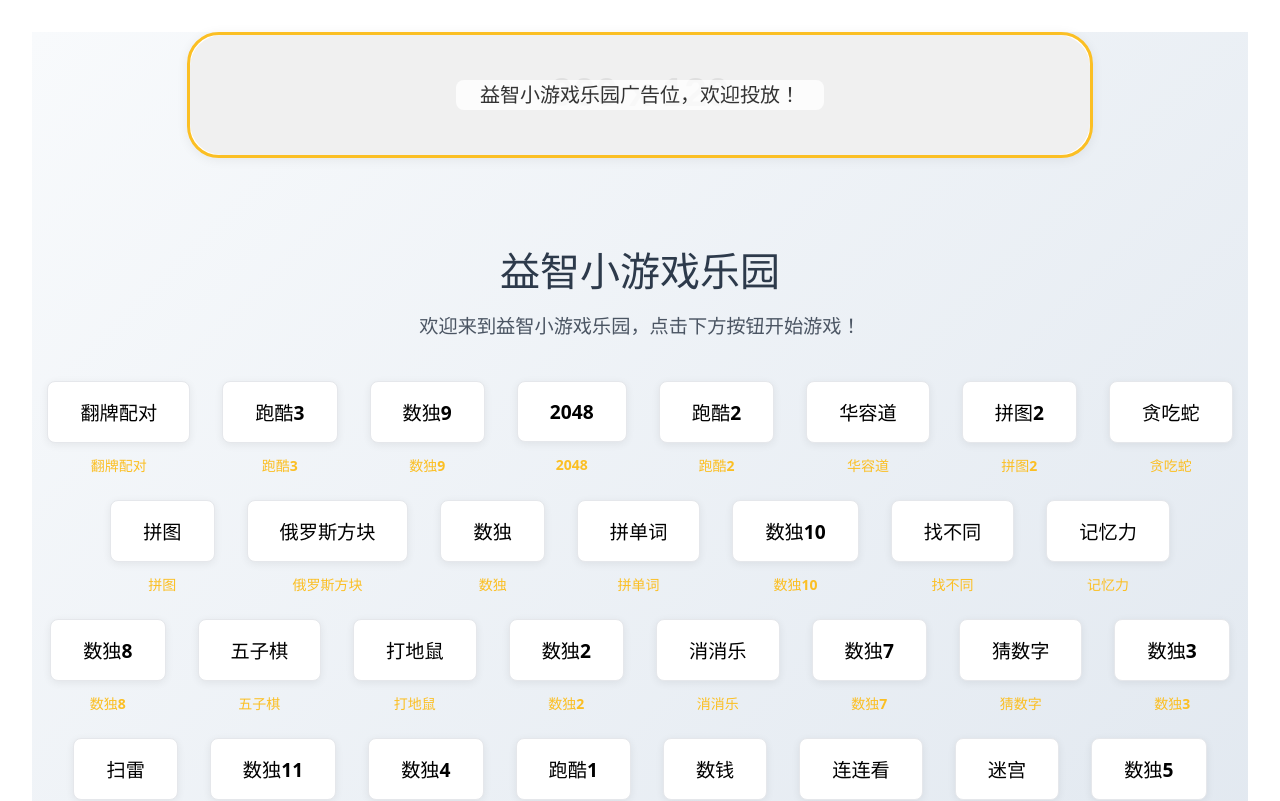
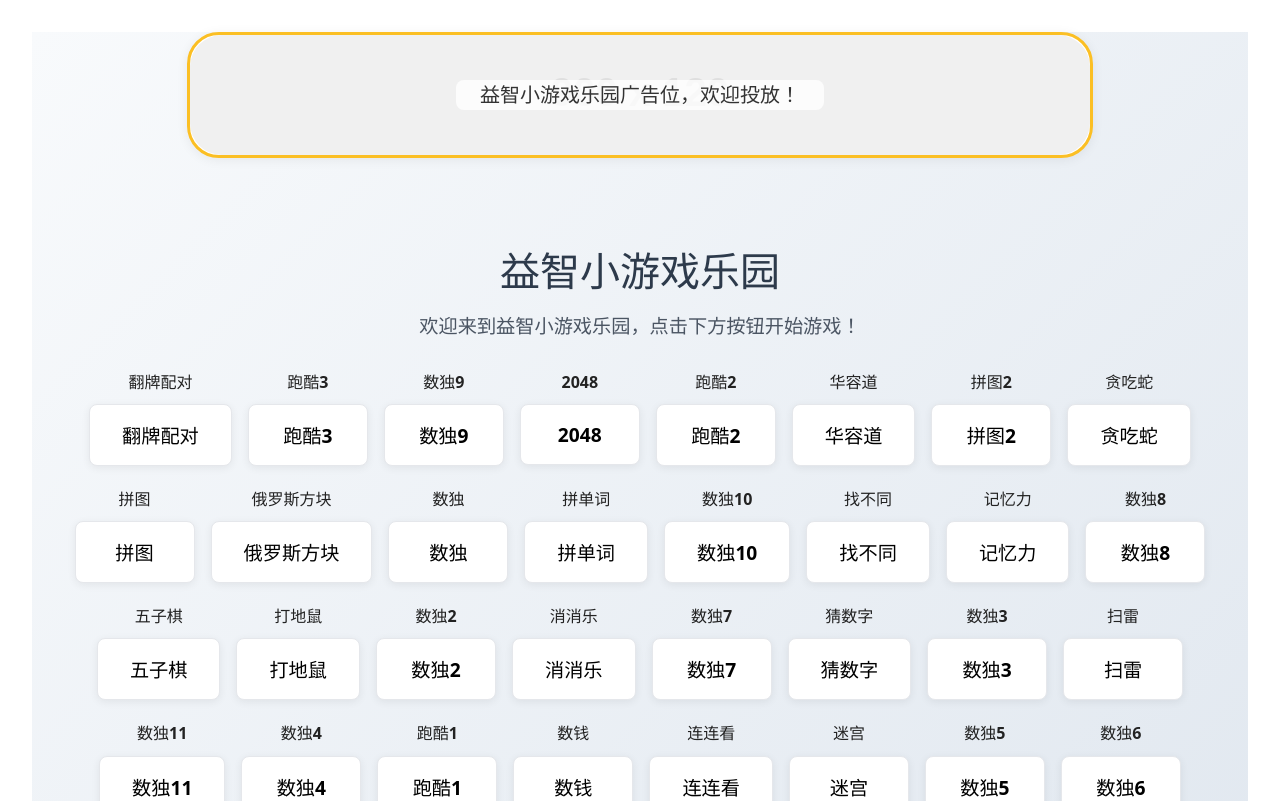
Before and after one commit to 371920029173/game, a React (Vite) app: page / in a window 1280 px wide. Shown: the top 801 px of the page. Built offline with nearby package versions, Linux system fonts and the light colour scheme.

Commit message:
style: 游戏名称上移为黑色，页面自适应优化，减少黑边

```diff
--- a/src/App.jsx
+++ b/src/App.jsx
@@ -112,23 +112,23 @@ function Home() {
   const allGames = Array.from({ length: 35 }, (_, i) => i + 1);
   const shuffled = shuffle(allGames);
   return (
-    <div style={{ minHeight: '100vh', background: 'linear-gradient(135deg,#f8fafc 0%,#e0e7ef 100%)', paddingBottom: 40 }}>
+    <div style={{ minHeight: '100vh', background: 'linear-gradient(135deg,#f8fafc 0%,#e0e7ef 100%)', paddingBottom: 40, boxSizing: 'border-box' }}>
       <AdBanner />
       <div style={{ textAlign: 'center', padding: '2rem 0' }}>
         <h1 style={{ fontSize: '2.5rem', fontWeight: 800, color: '#2d3a4b', marginBottom: 8 }}>益智小游戏乐园</h1>
         <p style={{ color: '#4b5563', fontSize: '1.2rem', marginBottom: 32 }}>欢迎来到益智小游戏乐园，点击下方按钮开始游戏！</p>
         <div style={{ display: 'flex', flexWrap: 'wrap', justifyContent: 'center', gap: '1rem', marginTop: '2rem' }}>
           {shuffled.map((num, i) => (
-            <div key={i} style={{display:'flex',flexDirection:'column',alignItems:'center'}}>
-              <a href={`#/game/${num}`} style={{ textDecoration: 'none' }}>
+            <div key={i} style={{display:'flex',flexDirection:'column',alignItems:'center', minWidth: 120}}>
+              <span style={{marginBottom:4, color:'#222', fontWeight:700, fontSize:16, lineHeight:'1.2'}}>{gameNames[num-1] || `游戏${num}`}</span>
+              <a href={`#/game/${num}`} style={{ textDecoration: 'none', width: '100%' }}>
                 <button aria-label={gameNames[num-1] || `游戏${num}`} title={gameNames[num-1] || `游戏${num}`}
-                  style={{ padding: '1rem 2rem', fontSize: '1.2rem', borderRadius: '8px', margin: '0.5rem', cursor: 'pointer', background: '#fff', boxShadow: '0 2px 8px #0001', border: '1px solid #e5e7eb', transition: 'transform .2s', fontWeight: 600 }}
+                  style={{ width: '100%', minWidth: 100, padding: '1rem 2rem', fontSize: '1.2rem', borderRadius: '8px', margin: '0.5rem 0', cursor: 'pointer', background: '#fff', boxShadow: '0 2px 8px #0001', border: '1px solid #e5e7eb', transition: 'transform .2s', fontWeight: 600 }}
                   onMouseOver={e => e.currentTarget.style.transform = 'scale(1.08)'}
                   onMouseOut={e => e.currentTarget.style.transform = 'scale(1)'}>
                   {gameNames[num-1] || `游戏${num}`}
                 </button>
               </a>
-              <span style={{marginTop:4, color:'#fbbf24', fontWeight:600, fontSize:14}}>{gameNames[num-1] || `游戏${num}`}</span>
             </div>
           ))}
         </div>
@@ -207,24 +207,20 @@ function GamePage() {
   // 顶部广告图片
   const adUrlH = (n) => `https://via.placeholder.com/900x80?text=广告${n}`;
   return (
-    <div style={{ minHeight: '100vh', background: 'linear-gradient(135deg,#f8fafc 0%,#e0e7ef 100%)', padding: 0 }}>
+    <div style={{ minHeight: '100vh', minWidth: 0, background: 'linear-gradient(135deg,#f8fafc 0%,#e0e7ef 100%)', padding: 0, boxSizing: 'border-box', display: 'flex', flexDirection: 'column', alignItems: 'center' }}>
       {/* 顶部广告 */}
-      <div style={{ width: '100%', maxWidth: 900, margin: '0 auto', marginTop: 24, borderRadius: 24, overflow: 'hidden', border: '3px solid #fbbf24' }}>
-        <img src={adUrlH(1)} alt="顶部广告" style={{ width: '100%', borderRadius: 24 }} />
+      <div style={{ width: '100%', maxWidth: 900, margin: '0 auto', marginTop: 24, borderRadius: 24, overflow: 'hidden', border: '3px solid #fbbf24', boxSizing: 'border-box' }}>
+        <img src={adUrlH(1)} alt="顶部广告" style={{ width: '100%', borderRadius: 24, display: 'block' }} />
       </div>
-      <div style={{ display: 'flex', justifyContent: 'center', marginTop: 24 }}>
-        {/* 左广告 */}
-        {/* <div style={{ flex: '0 0 180px', marginRight: 16 }}>
-          <img src={adUrl(2)} alt="左广告" style={{ width: 180, height: 400, borderRadius: 12, boxShadow: '0 2px 12px #0001', objectFit: 'cover' }} />
-        </div> */}
+      <div style={{ width: '100%', flex: 1, display: 'flex', justifyContent: 'center', alignItems: 'center', marginTop: 24, boxSizing: 'border-box' }}>
         {/* 游戏区 */}
-        <div ref={contentRef} style={{ flex: '1 1 600px', maxWidth: 600, minWidth: 320, background: '#fff', borderRadius: 16, boxShadow: '0 2px 16px #0002', padding: 24, display: 'flex', flexDirection: 'column', alignItems: 'center', opacity: 0, transform: 'translateY(40px)' }}>
-          <h2 style={{ fontWeight: 700, fontSize: '2rem', marginBottom: 16 }}>{gameNames[idx] || `游戏${id}`}</h2>
-          <div style={{ width: '100%', height: 320, background: '#f3f4f6', borderRadius: 12, marginBottom: 24, display: 'flex', alignItems: 'center', justifyContent: 'center', fontSize: 32, color: '#9ca3af' }}>
+        <div ref={contentRef} style={{ flex: '1 1 600px', maxWidth: 600, minWidth: 280, background: '#fff', borderRadius: 16, boxShadow: '0 2px 16px #0002', padding: 24, display: 'flex', flexDirection: 'column', alignItems: 'center', opacity: 0, transform: 'translateY(40px)', width: '100%', boxSizing: 'border-box' }}>
+          <h2 style={{ fontWeight: 700, fontSize: '2rem', marginBottom: 16, color: '#222' }}>{gameNames[idx] || `游戏${id}`}</h2>
+          <div style={{ width: '100%', height: 'min(320px,40vw)', background: '#f3f4f6', borderRadius: 12, marginBottom: 24, display: 'flex', alignItems: 'center', justifyContent: 'center', fontSize: 32, color: '#9ca3af', minHeight: 180 }}>
             {GameComp ? <GameComp /> : `${gameNames[idx] || `游戏${id}`}内容区（待开发）`}
           </div>
           {/* 互动区 */}
-          <div style={{ width: '100%', background: '#f9fafb', borderRadius: 8, padding: 16, marginBottom: 24, boxShadow: '0 1px 4px #0001' }}>
+          <div style={{ width: '100%', background: '#f9fafb', borderRadius: 8, padding: 16, marginBottom: 24, boxShadow: '0 1px 4px #0001', boxSizing: 'border-box' }}>
             <div style={{ display: 'flex', alignItems: 'center', gap: 16, marginBottom: 12 }}>
               <button onClick={handleLike} style={{ background: '#fbbf24', border: 'none', borderRadius: 6, padding: '6px 18px', fontWeight: 600, color: '#fff', cursor: 'pointer', fontSize: 18, boxShadow: '0 1px 4px #0001' }}>👍 点赞 {likes}</button>
               <input value={commentInput} onChange={e => setCommentInput(e.target.value)} placeholder="写下你的评论..." style={{ flex: 1, padding: 8, borderRadius: 6, border: '1px solid #e5e7eb', fontSize: 16 }} />
@@ -237,17 +233,12 @@ function GamePage() {
             </div>
           </div>
           {/* 玩法介绍区 */}
-          <div style={{ width: '100%', background: '#f3f4f6', borderRadius: 8, padding: 18, color: '#374151', fontSize: 16, boxShadow: '0 1px 4px #0001' }}>
+          <div style={{ width: '100%', background: '#f3f4f6', borderRadius: 8, padding: 18, color: '#374151', fontSize: 16, boxShadow: '0 1px 4px #0001', boxSizing: 'border-box' }}>
             <h3 style={{ fontWeight: 700, fontSize: 18, marginBottom: 8 }}>玩法与目的</h3>
             <div>{gameNames[idx] || `游戏${id}`}的玩法与目标介绍。</div>
           </div>
         </div>
-        {/* 右广告 */}
-        {/* <div style={{ flex: '0 0 180px', marginLeft: 16 }}>
-          <img src={adUrl(3)} alt="右广告" style={{ width: 180, height: 400, borderRadius: 12, boxShadow: '0 2px 12px #0001', objectFit: 'cover' }} />
-        </div> */}
       </div>
-      {/* <GoogleAd /> */}
     </div>
   )
 }
```
